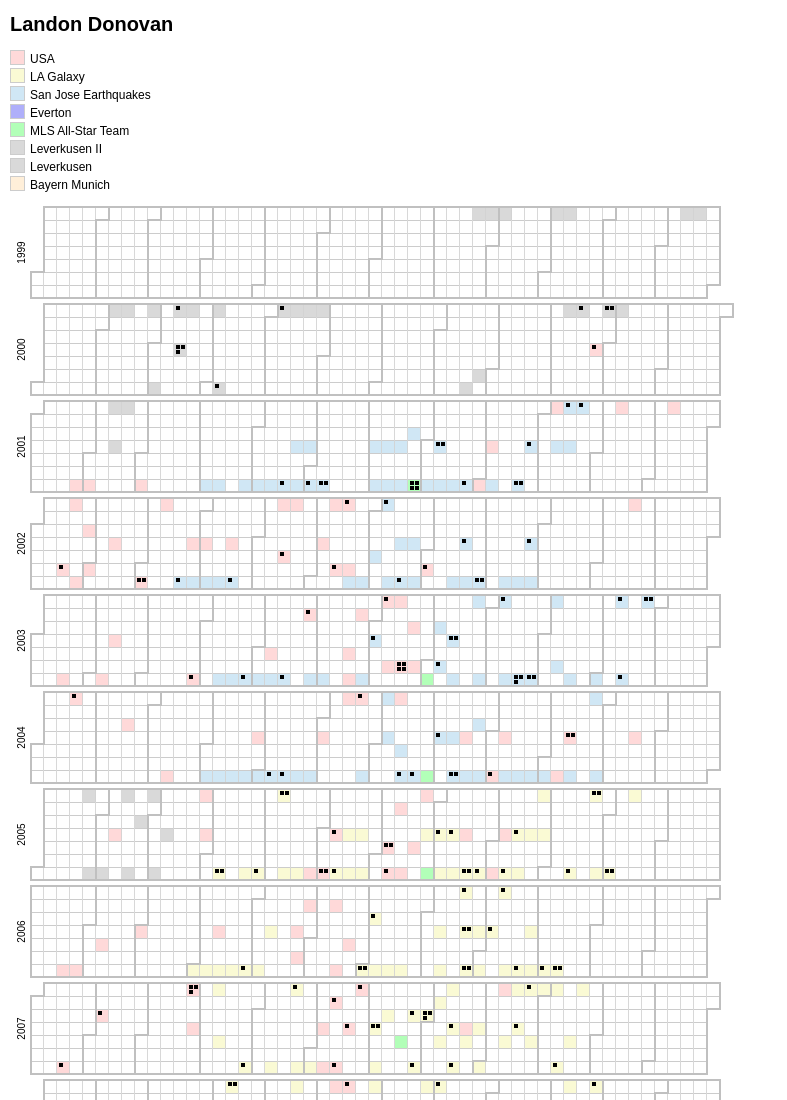
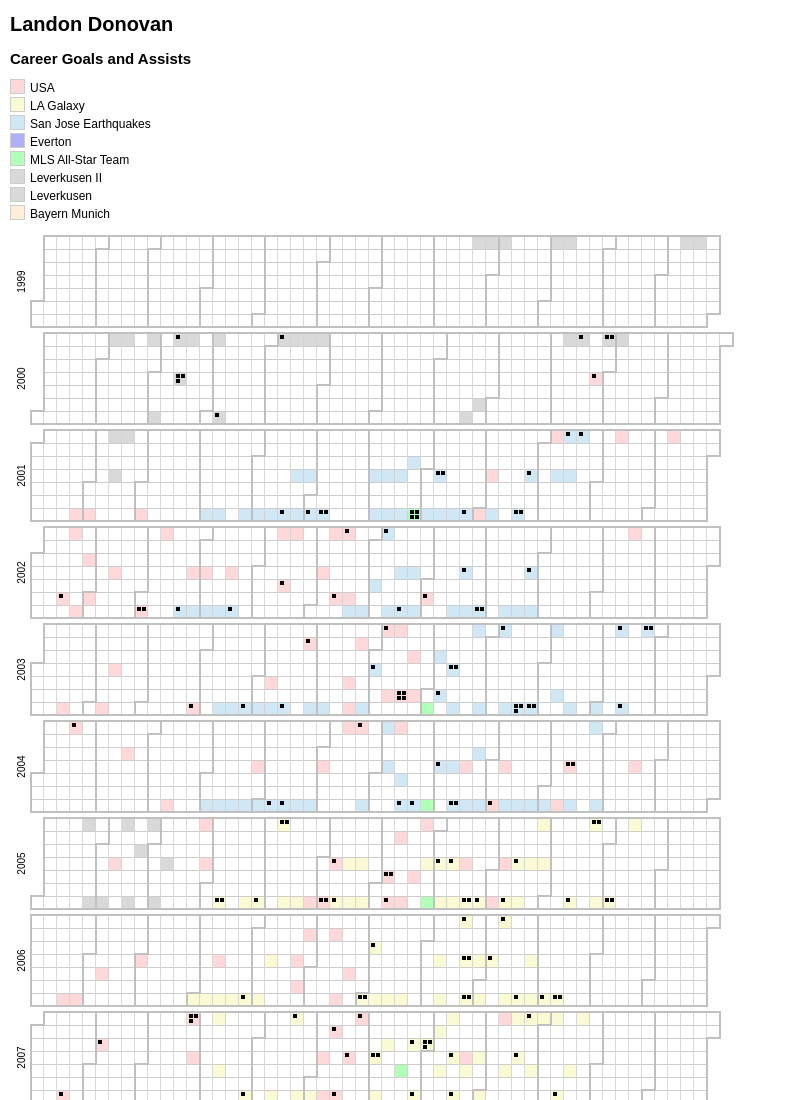
Before and after one commit to soccerlabs/soccerlabs.github.io, a plain HTML site: page landon/index.html in a window 1280 px wide. Shown: the top 1100 px of the page, without its empty margins (0-787 px from the left). Drawn offline with nearby package versions, Linux system fonts and the light colour scheme.

Commit message:
Update index.html

```diff
--- a/landon/index.html
+++ b/landon/index.html
@@ -21,6 +21,7 @@
   </head>
   <body>
     <h1>Landon Donovan</h1>
+    <h2>Career Goals and Assists</h2>
     <div id="legend">
       <div class="clearfix"><div class="USA_l legend-box"></div>USA</div>
       <div class="clearfix"><div class="LosAngeles_l legend-box"></div>LA Galaxy</div>
```
